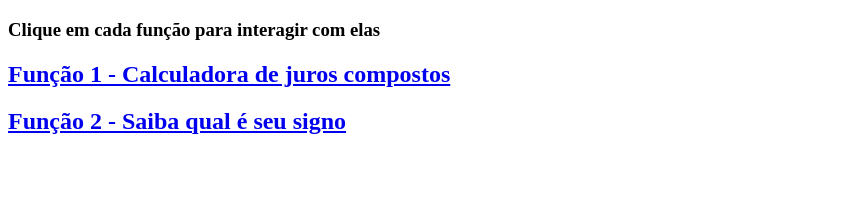
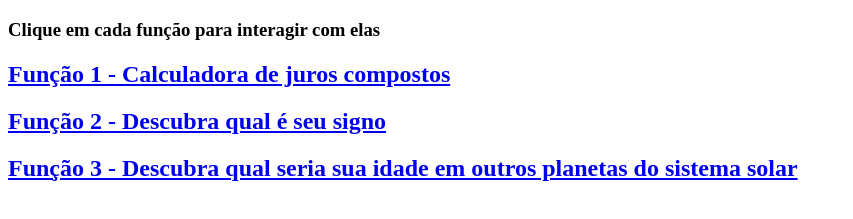
Before and after one commit to farielandre/aulas-coder-js, a plain HTML site: page atividade02.html in a window 1280 px wide. Shown: the part 61-280 px from the top of the page, without its empty margins (0-853 px from the left). Drawn offline with Linux system fonts and the light colour scheme.

Commit message:
Atividade complementar 2

```diff
--- a/atividade02.html
+++ b/atividade02.html
@@ -11,7 +11,8 @@
     <h1>Desafio Complementar 02 - JS - Fariel</h1>
     <h3>Clique em cada função para interagir com elas</h3>
     <h2 onclick="jurosComposto()"><a href="#">Função 1 - Calculadora de juros compostos</a></h2>
-    <h2 onclick="descobrirSigno()"><a href="#">Função 2 - Saiba qual é seu signo</a></h2>
+    <h2 onclick="descobrirSigno()"><a href="#">Função 2 - Descubra qual é seu signo</a></h2>
+    <h2 onclick="idadeOutrosPlanetas()"><a href="#">Função 3 - Descubra qual seria sua idade em outros planetas do sistema solar</a></h2>
 <script src="./js/atividade02.js"></script>
 </body>
 
--- a/js/atividade02.js
+++ b/js/atividade02.js
@@ -1,18 +1,18 @@
 // Calculadora de juros compostos. A fórmula dos juros compostos é M = C * (1 + i)^t
 
-function jurosComposto(){
+function jurosComposto() {
     const valorInicial = parseInt(prompt('Digite o valor inicial em R$'));
     const taxaJuros = parseInt(prompt('Qual a taxa mensal de juros em %? Digite apenas o numero.'));
     const periodoMeses = parseInt(prompt('Por quantos meses incidirão os juros?'));
     let montante = valorInicial * (1 + (taxaJuros / 100)) ** periodoMeses;
-    alert('O valor total em' + ' ' + periodoMeses + ' ' + 'meses será de:' + ' ' + 'R$' + parseFloat(montante).toFixed([2]))
+    alert('O valor total em' + ' ' + periodoMeses + ' ' + 'meses será de:' + ' ' + 'R$' + parseFloat(montante).toFixed([2]));
 }
 
 // Função para descobrir o signo
 
 function descobrirSigno() {
     const mes = prompt('Digite o mês em que você nasceu por extenso (ex: Agosto)').toUpperCase(); // toUpperCase() para padronizar todos os nomes de meses e prevenir erros de maiúsculas/minúsculas.
-    const dia = prompt('Digite o dia em que você nasceu (ex: 01, 04, 21)');
+    const dia = parseInt(prompt('Digite o dia em que você nasceu (ex: 01, 04, 21)'));
     const espaco = ' ';
     const primeiraLetraMaiuscula = mes.charAt(0).toUpperCase() + mes.slice(1).toLowerCase(); // Padronizando o resultado com iniciais maiúsculas
 
@@ -71,8 +71,28 @@ function descobrirSigno() {
 }
 
 
-// // // Arrow function
+// Calculadora de idade nos planetas do sistema solar
+// Ref: https://www.invivo.fiocruz.br/cienciaetecnologia/quantos-anos-voce-tem/
+// Ref2: https://exercism.org/tracks/javascript/exercises/space-age
 
-// // const minhaFuncao = (num1, num2) => {
-// //     console.log(num1 / num2);
-// // }
+function idadeOutrosPlanetas() {
+    const idadeAtual = parseInt(prompt('Quantos anos de vida você tem? Digite apenas números.'));
+    const espaco = ' ';
+    const mercurio = 'Em Mercúrio você teria' + espaco + (idadeAtual / 0.2408).toFixed([2]) + espaco + 'anos.\n';
+    const venus = 'Em Vênus você teria' + espaco + (idadeAtual / 0.6151).toFixed([2]) + espaco + 'anos.\n';
+    const terra = 'Na Terra você tem' + espaco + (idadeAtual / 1) + espaco + 'anos.\n';
+    const marte = 'Em Marte você teria' + espaco + (idadeAtual / 1.8808).toFixed([2]) + espaco + 'anos.\n';
+    const jupiter = 'Em Júpiter você teria' + espaco + (idadeAtual / 11.8626).toFixed([2]) + espaco + 'anos.\n';
+    const saturno = 'Em Saturno você teria' + espaco + (idadeAtual / 29.4474).toFixed([2]) + espaco + 'anos.\n';
+    const urano = 'Em Urano você teria' + espaco + (idadeAtual / 84.0168).toFixed([2]) + espaco + 'anos.\n';
+    const netuno = 'Em Netuno você teria' + espaco + (idadeAtual / 164.7913).toFixed([2]) + espaco + 'anos.\n';
+    const plutao = 'Plutão não é mais considerado um planeta. Mas o dia por lá dura cerca de 153 horas. Partiu Plutão?';
+    const linhaEmBranco = '\n';
+    const aviso = 'Isso tudo pra dizer que, quanto mais longe do sol menor é nossa idade!';
+
+    if (!isNaN (idadeAtual)) {
+        alert(terra + mercurio + venus + marte + jupiter + saturno + urano + netuno + plutao + linhaEmBranco + aviso);
+    } else {
+        alert('Você não digitou um número. Digite um número.');
+    }
+}
```
Also changed, not shown: aula05.html (added, +12 -0 lines), js/aula05.js (added).
